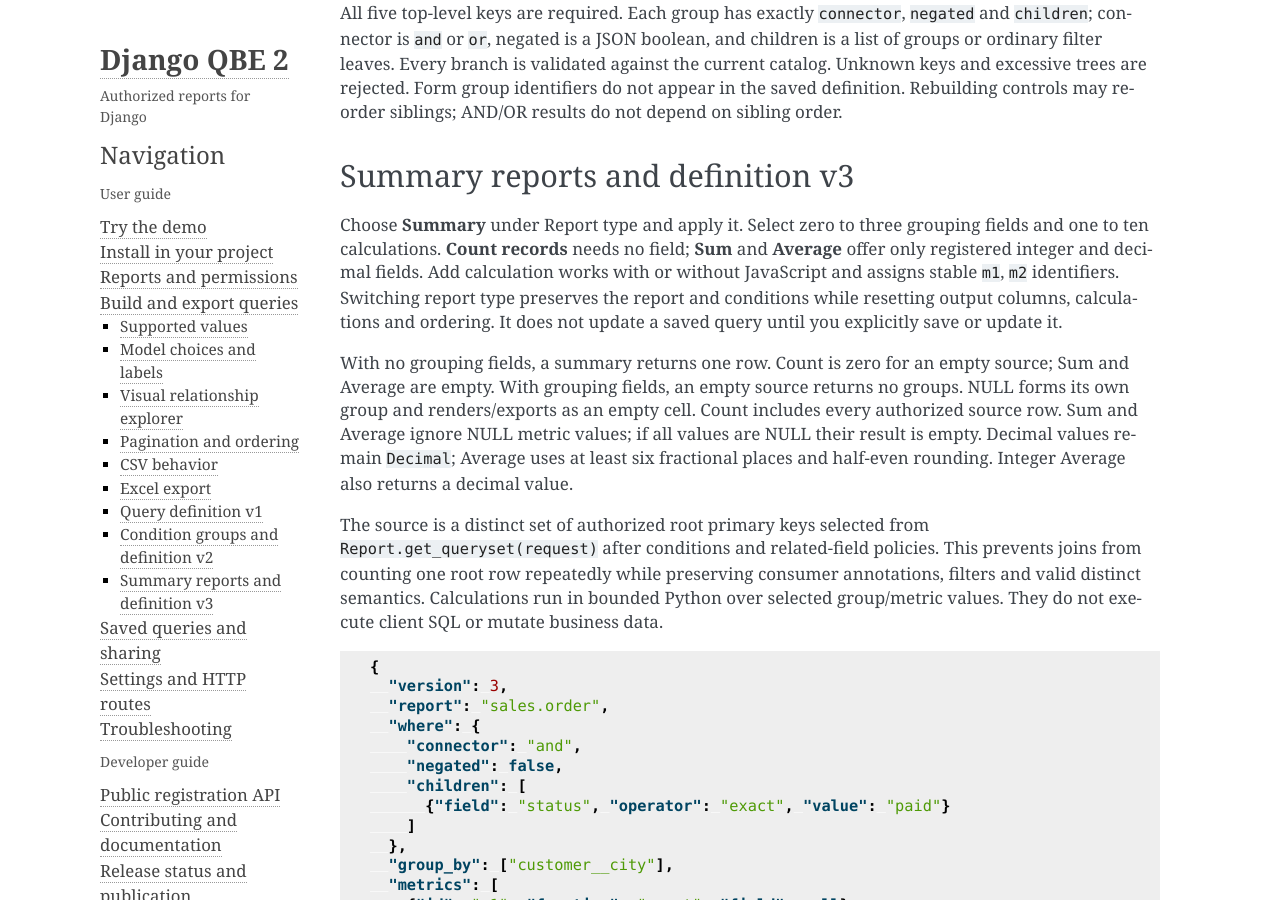
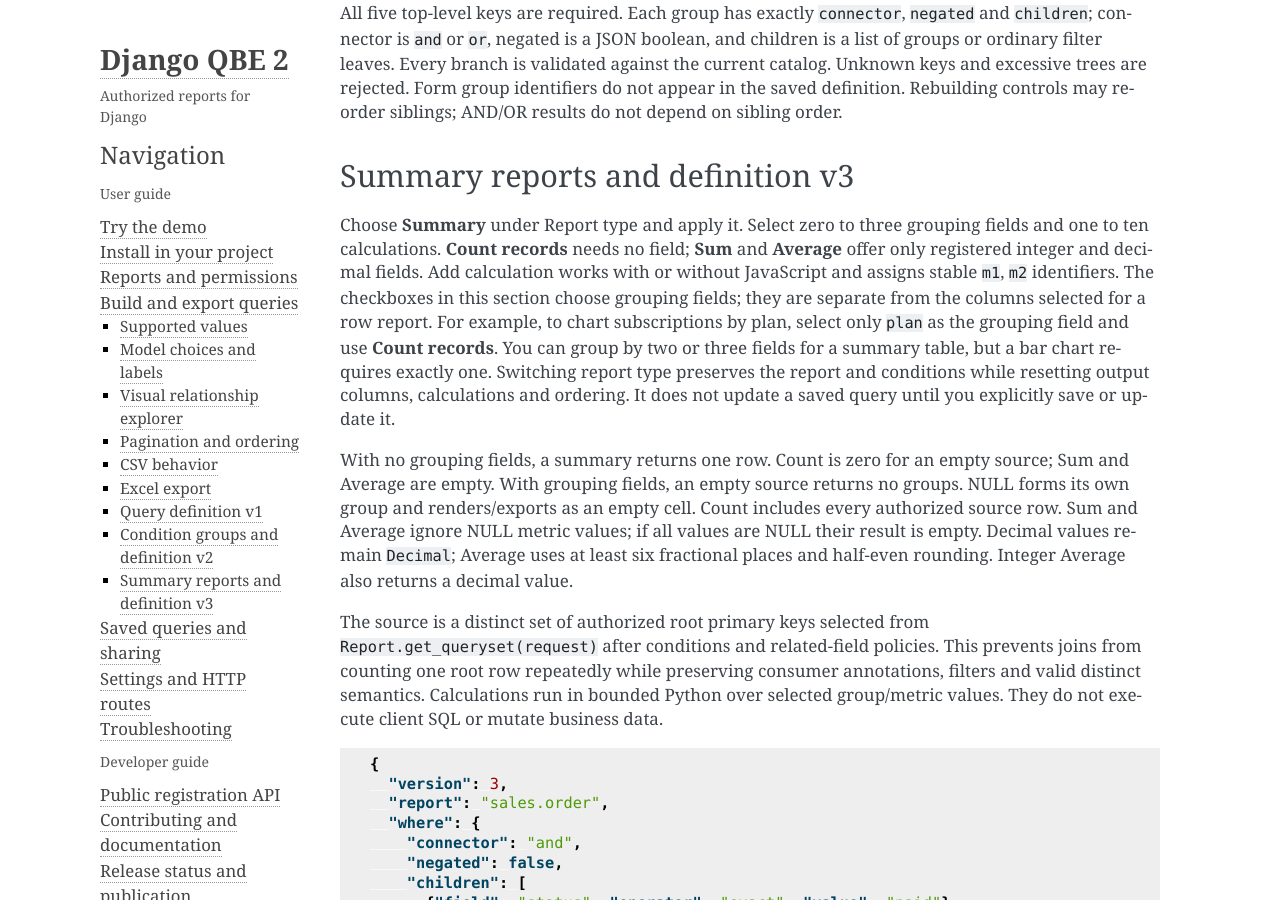
Before and after one commit to CARocha/django-qbe2, a Sphinx documentation site: the page built from docs/source/querying.rst, in a window 1280 px wide and 900 px high, scrolled down 4683 px. Built offline with Sphinx 7.4.7, drawn with Linux system fonts in a browser that asks for light colours.

Commit message:
docs: clarify summary chart grouping

```diff
--- a/docs/source/querying.rst
+++ b/docs/source/querying.rst
@@ -248,6 +248,10 @@
 fields and one to ten calculations. **Count records** needs no field; **Sum** and
 **Average** offer only registered integer and decimal fields. Add calculation
 works with or without JavaScript and assigns stable ``m1``, ``m2`` identifiers.
+The checkboxes in this section choose grouping fields; they are separate from the
+columns selected for a row report. For example, to chart subscriptions by plan,
+select only ``plan`` as the grouping field and use **Count records**. You can group
+by two or three fields for a summary table, but a bar chart requires exactly one.
 Switching report type preserves the report and conditions while resetting output
 columns, calculations and ordering. It does not update a saved query until you
 explicitly save or update it.
```
